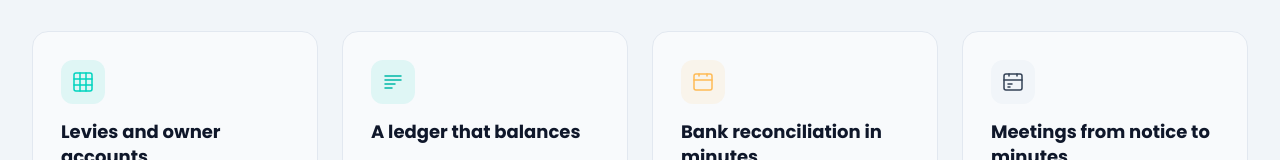
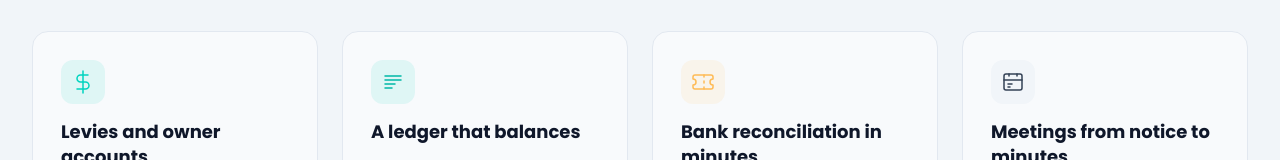
Before and after one commit to 2prnpmb84y-hash/strataverze, a Next.js app: page / in a window 1280 px wide. Shown: the part 1204-1364 px from the top of the page. Built offline with nearby package versions, Linux system fonts and the light colour scheme.

Commit message:
style: update homepage feature icons
Change Levies icon from grid to dollar sign and Bank reconciliation
icon from calendar to ticket.

Co-Authored-By: Claude Opus 4.6 <noreply@anthropic.com>
Claude-Session: https://claude.ai/code/session_01PSWYKHNnQQMJ3Lbheq2Yut

```diff
--- a/src/app/page.tsx
+++ b/src/app/page.tsx
@@ -19,8 +19,7 @@ const platformCapabilities = [
     iconBg: "bg-brand-teal/10",
     icon: (
       <svg width="24" height="24" viewBox="0 0 24 24" fill="none" stroke="currentColor" strokeWidth="1.5" strokeLinecap="round" strokeLinejoin="round" aria-hidden="true">
-        <rect x="3" y="3" width="18" height="18" rx="2" />
-        <path d="M3 9h18M3 15h18M9 3v18M15 3v18" />
+        <path d="M12 1v22M17 5H9.5a3.5 3.5 0 0 0 0 7h5a3.5 3.5 0 0 1 0 7H6" />
       </svg>
     ),
   },
@@ -44,8 +43,8 @@ const platformCapabilities = [
     iconBg: "bg-brand-amber/10",
     icon: (
       <svg width="24" height="24" viewBox="0 0 24 24" fill="none" stroke="currentColor" strokeWidth="1.5" strokeLinecap="round" strokeLinejoin="round" aria-hidden="true">
-        <rect x="3" y="4" width="18" height="16" rx="2" />
-        <path d="M3 10h18M8 4v2M16 4v2" />
+        <path d="M2 9a3 3 0 0 1 0 6v2a2 2 0 0 0 2 2h16a2 2 0 0 0 2-2v-2a3 3 0 0 1 0-6V7a2 2 0 0 0-2-2H4a2 2 0 0 0-2 2z" />
+        <path d="M13 5v2M13 17v2M13 11v2" />
       </svg>
     ),
   },
```
